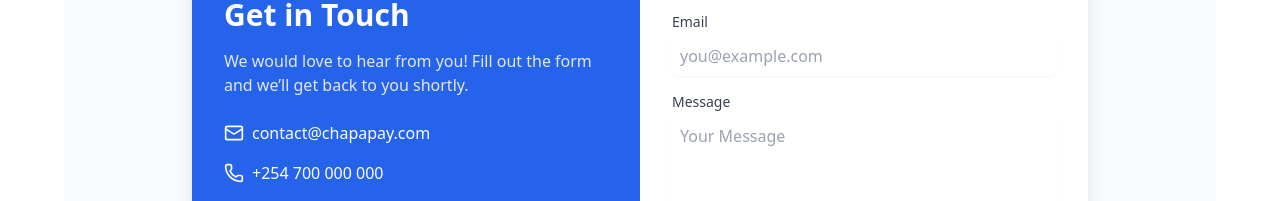
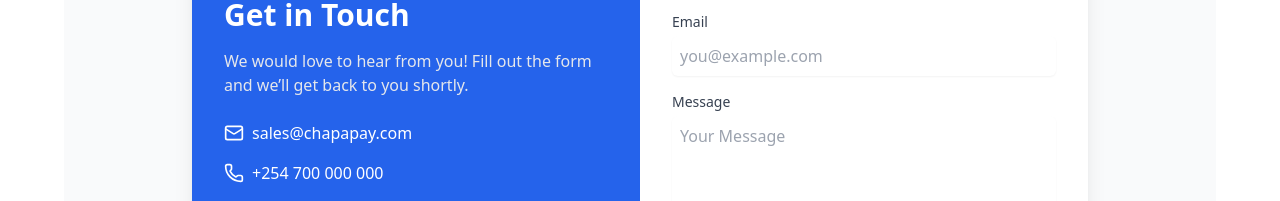
Before and after one commit to TetraChaga/chagapay, a Next.js app: page / in a window 1280 px wide. Shown: the part 4020-4221 px from the top of the page. Built offline with nearby package versions, Linux system fonts and the light colour scheme.

Commit message:
Update contact.jsx updated the email details

```diff
--- a/src/components/contact.jsx
+++ b/src/components/contact.jsx
@@ -43,7 +43,7 @@
           <div className="space-y-4">
             <div className="flex items-center space-x-2">
               <Mail className="w-5 h-5" />
-              <span>contact@chapapay.com</span>
+              <span>sales@chapapay.com</span>
             </div>
             <div className="flex items-center space-x-2">
               <Phone className="w-5 h-5" />
```
